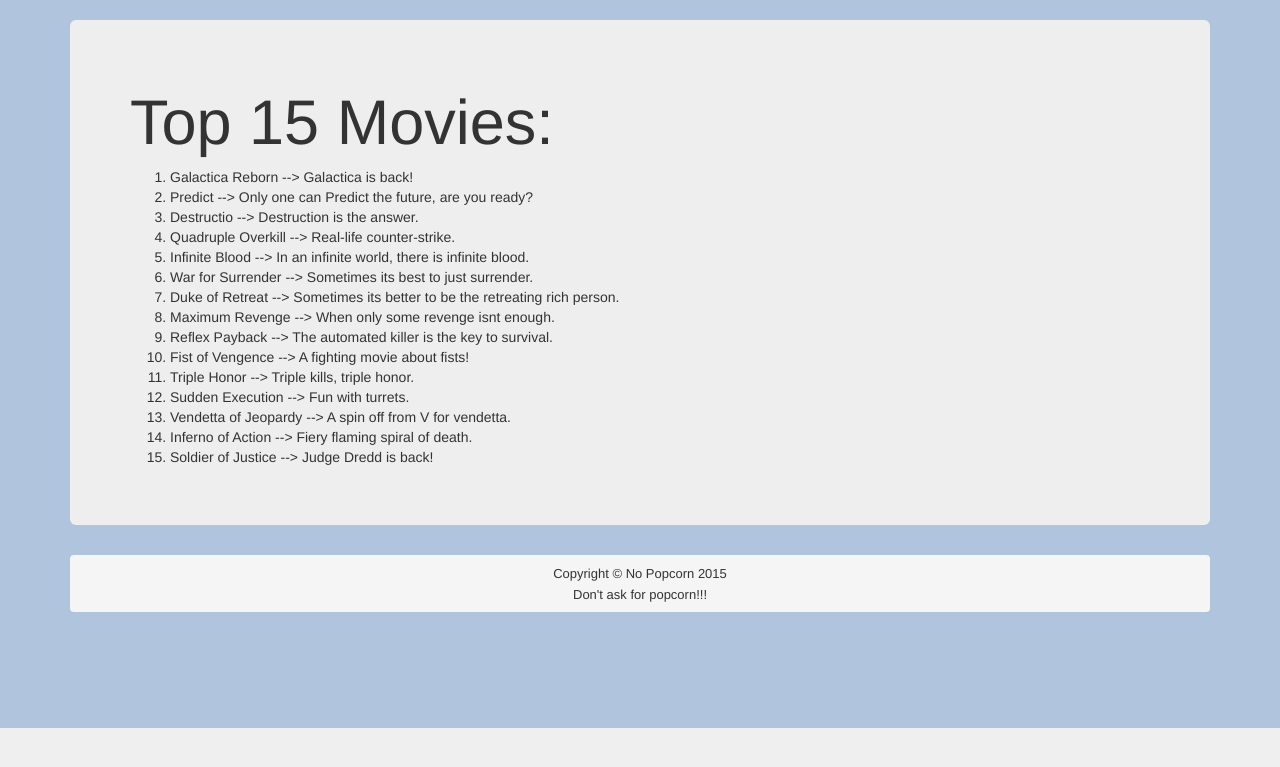
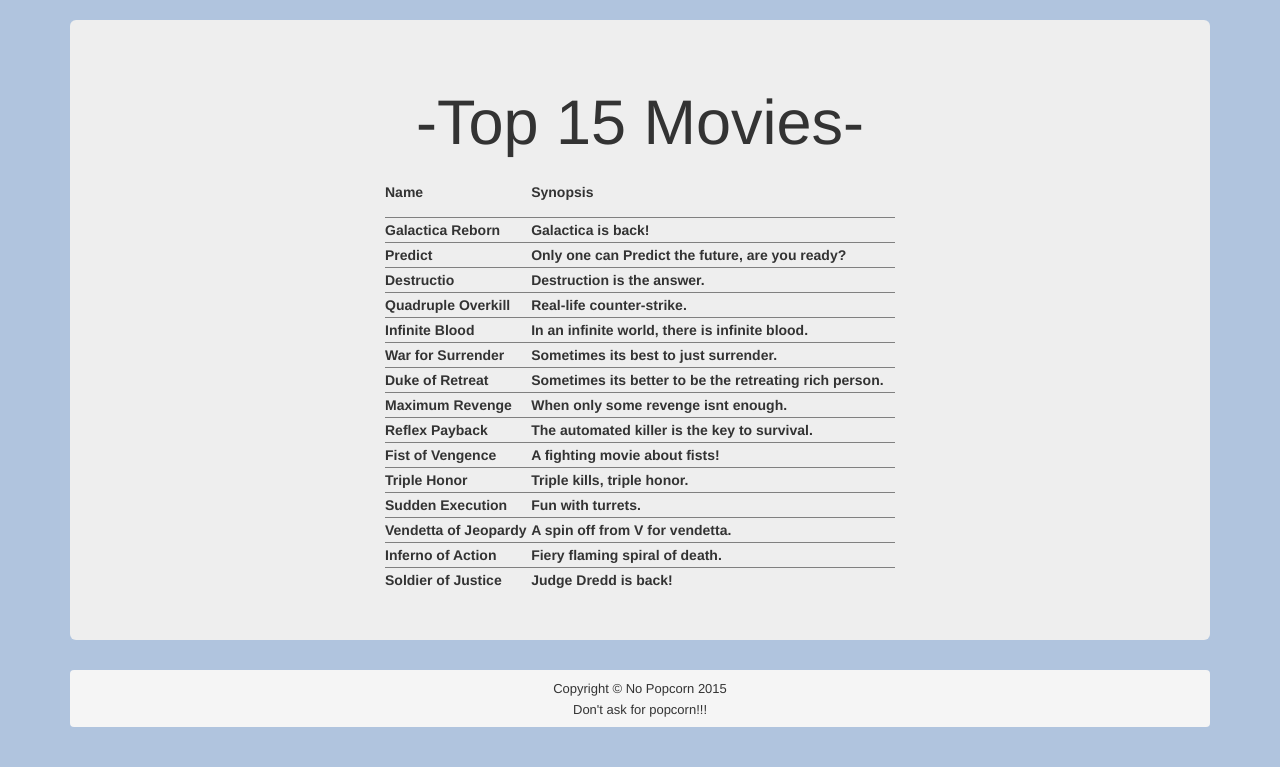
Before and after one commit to kyleamcginn88/Theatre, a Django app: page /movies in a window 1280 px wide. Shown: the part 72-839 px from the top of the page. Before the commit the page ends 800 px from the top, so only its background shows below. Run offline with Django 3.2, Linux system fonts and the light colour scheme; data comes from the database, SQL or seed files in the repository; both versions use the stored data as it was after the commit; lists and menus that the app fills with data are empty; some libraries are stand-ins or nearby versions.

Commit message:
Changed performances and movies.html

```diff
--- a/Theatre/admin.py
+++ b/Theatre/admin.py
@@ -1,4 +1,6 @@
 from django.contrib import admin
-from models import MovieInfo
+from models import MovieInfo, Performances, Store
 
 admin.site.register(MovieInfo)
+admin.site.register(Performances)
+admin.site.register(Store)
--- a/Theatre/templates/movies.html
+++ b/Theatre/templates/movies.html
@@ -4,12 +4,18 @@
 {% block titleBlock %} Movies{% endblock %}
 {% block content %}
 
-<h1> Top 15 Movies: </h1>
-
-<ol>
-  {% for item in movies %}
-   <li>{{ item.name }} --> {{ item.description }}</li>
+<table style="width:50%" style="height:100%" border=1 frame=void rules=rows align="center">
+<h1 align="center"> -Top 15 Movies-</h1>
+    <tr>
+    	<th height="50">Name</th>
+    	<th height="50">Synopsis</th>
+    </tr>
+    {% for item in movies %}
+    <tr>
+    	<th height="25">{{ item.name }}</th>
+    	<th height="25">{{ item.description }}</th>
+    </tr>
   {% endfor %}
-</ol>
+</table>
 
 {% endblock %}
--- a/Theatre/templates/performances.html
+++ b/Theatre/templates/performances.html
@@ -11,7 +11,7 @@
     	<th height="50">Artists</th>
     	<th height="50">Genres</th>
     </tr>
-    {% for date, artists, genres in list_performances %}
+    {% for date, artists, genres in performances %}
     <tr>
     	<th height="25">{{ date }}</th>
     	<th height="25">{{ artists }}</th>
--- a/Theatre/views.py
+++ b/Theatre/views.py
@@ -2,7 +2,7 @@ from django.core import serializers
 from django.http import HttpResponse
 from django.shortcuts import render
 # Palmer said to change location to Location for better naming conventions
-from Theatre.models import Info, MovieInfo , Store, Location
+from Theatre.models import Info, MovieInfo , Store, Location, Performances
 
 
 def home(request):
@@ -31,4 +31,4 @@ def performances(request):
 	#('11/23/15', 'Dark Keys' ,'Alternative Rock'),
 	#('12/11/15', 'IceBox','Rap' ),
 	#('12/31/15', 'boyz II Gentlemen', 'R&B' )]
-	return render(request, 'performances.html', {'performances': list_performances})
+	return render(request, 'performances.html', {'performances': performances})
```
Also changed, not shown: Theatre/migrations/0002_performances.py (added), db.sqlite3.
